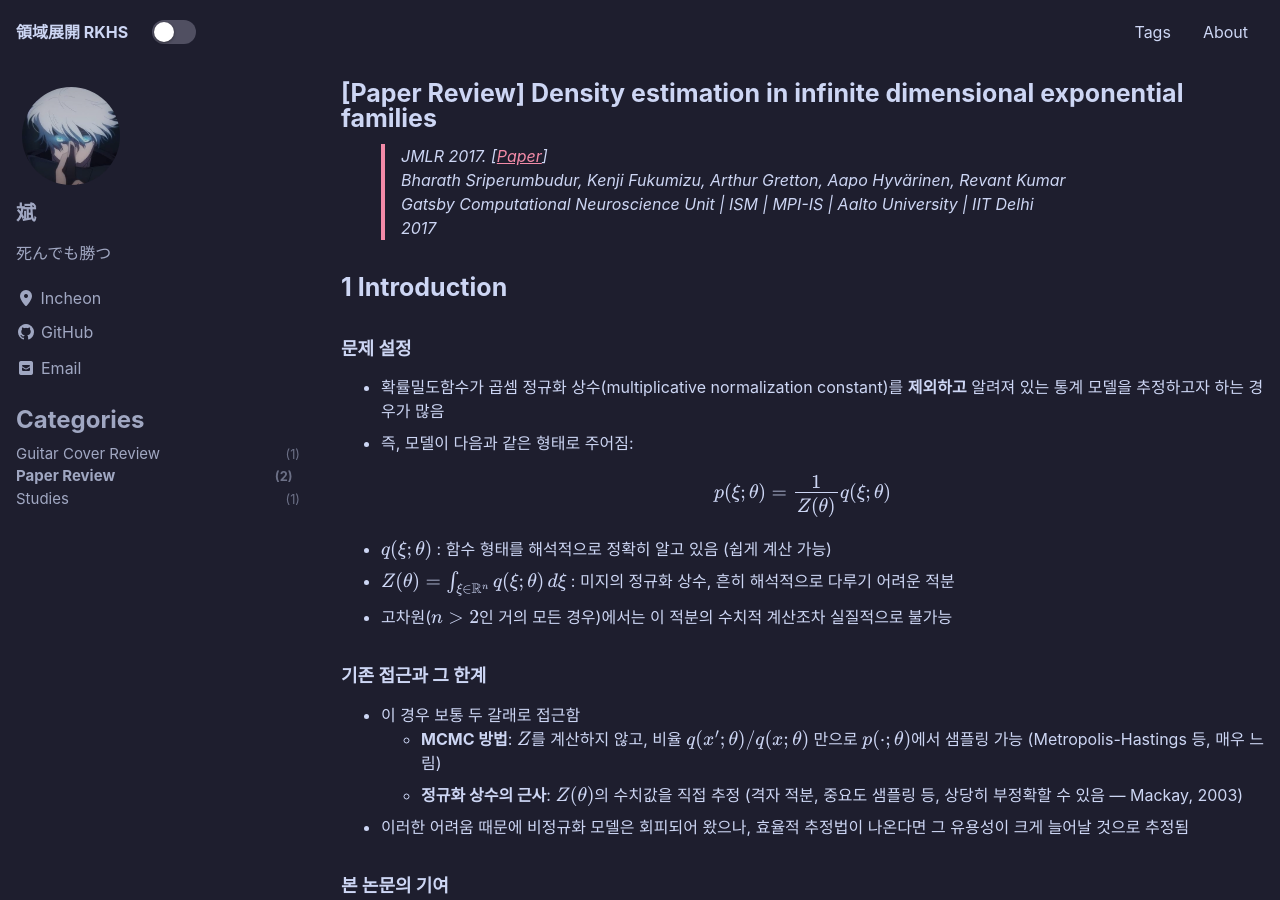
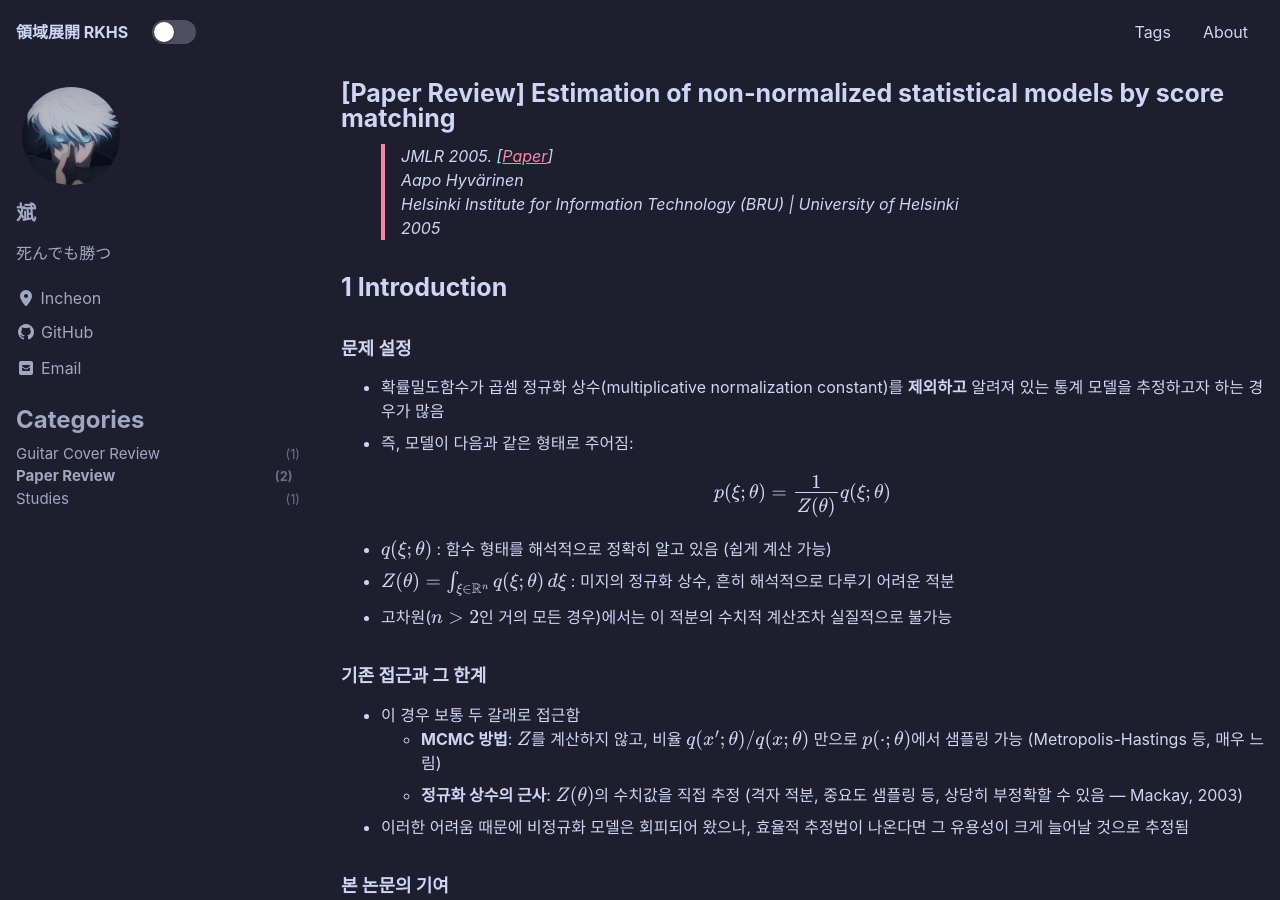
Before and after one commit to ml-bean/ml-bean.github.io, a Jekyll site: the page built from _posts/Paper Review/2026-07-12-hyvarinen2005estimation.md, in a window 1280 px wide and 900 px high. Built offline with Jekyll 4.4.1, drawn with Linux system fonts in a browser that asks for light colours; cached includes are drawn as plain includes; formulas are drawn with MathJax 3.

Commit message:
posted paper reviews

```diff
--- a/_posts/Paper Review/2026-07-12-hyvarinen-2005.md
+++ b/_posts/Paper Review/2026-07-12-hyvarinen2005estimation.md
@@ -1,5 +1,5 @@
 ---
-title: "[Paper Review] Density estimation in infinite dimensional exponential families"
+title: "[Paper Review] Estimation of non-normalized statistical models by score matching"
 date: 2026-07-12
 categories:
   - Paper Review
@@ -9,10 +9,10 @@ use_math: true
 classes: wide
 ---
 
-> JMLR 2017. [[Paper](https://jmlr.org/papers/v18/16-011.html)]
-> Bharath Sriperumbudur, Kenji Fukumizu, Arthur Gretton, Aapo Hyvärinen, Revant Kumar
-> Gatsby Computational Neuroscience Unit | ISM | MPI-IS | Aalto University | IIT Delhi
-> 2017
+> JMLR 2005. [[Paper](http://jmlr.org/papers/volume6/hyvarinen05a/hyvarinen05a.pdf)]
+> Aapo Hyvärinen
+> Helsinki Institute for Information Technology (BRU) | University of Helsinki
+> 2005
 
 # 1 Introduction
 
```
Also changed, not shown: _posts/Paper Review/2026-06-24-sriperumbudur2017density.md (renamed from _posts/Paper Review/2026-06-24-KEF.md).
